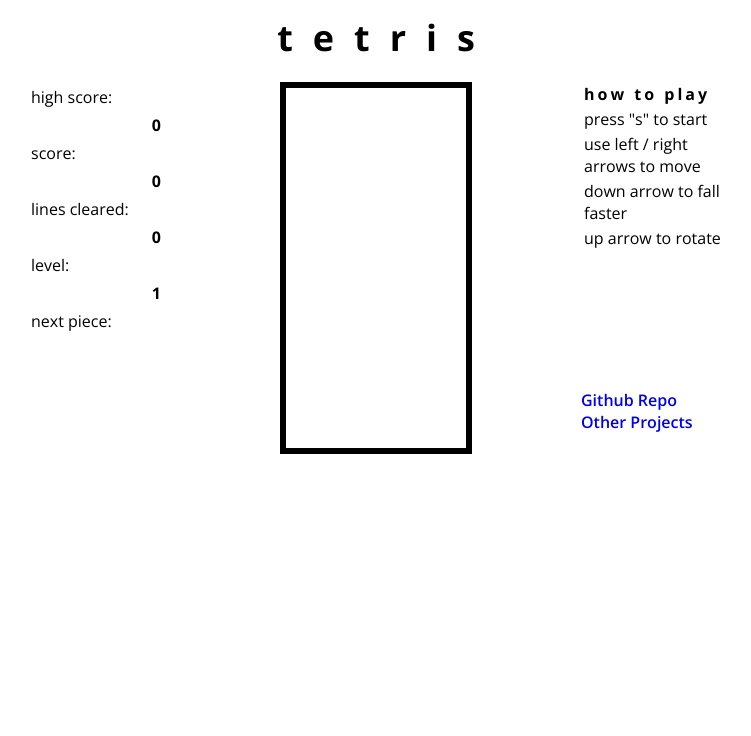
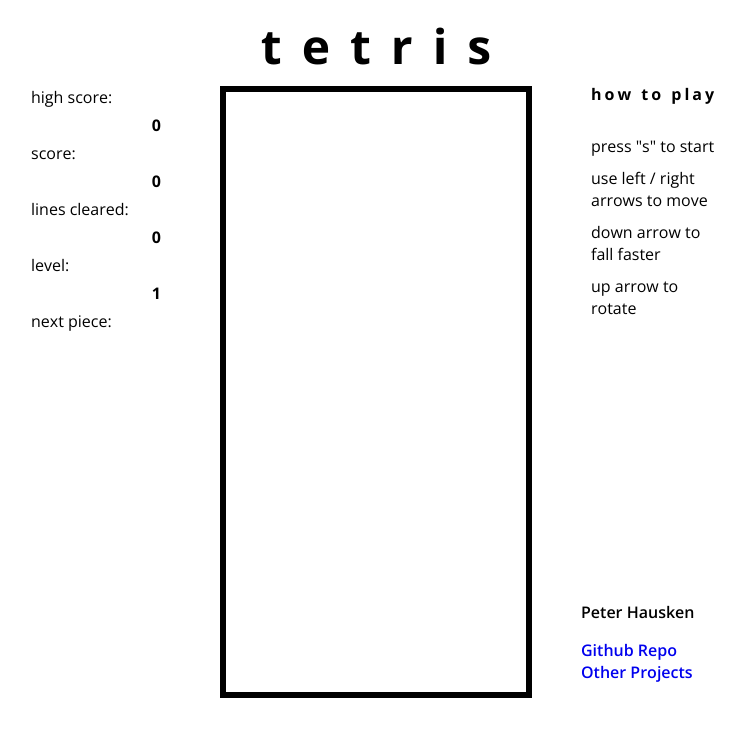
Before and after one commit to phausken/Tetris, a plain HTML site: page index.html in a window 1280 px wide. Shown: the whole page, without its empty margins (264-1015 px from the left). Drawn offline with nearby package versions, Linux system fonts and the light colour scheme.

Commit message:
Add name, fix sizing

```diff
--- a/index.html
+++ b/index.html
@@ -39,6 +39,7 @@
           <p>up arrow to rotate</p>
         </div>
         <div class="links">
+          <p>Peter Hausken</p>
           <a href="https://github.com/phausken/Tetris">
           Github Repo</a>
           <a href="https://phausken.github.io/Portfolio/">
--- a/stylesheets/tetris.css
+++ b/stylesheets/tetris.css
@@ -7,14 +7,15 @@
 }
 
 
-
 h1{
   padding-left: 20px;
   letter-spacing: 20px;
-  font-size: 36px;
+  font-size: 48px ;
   margin-top: 5px;
-  margin-bottom: 20px;
+  margin-bottom: 8px;
 }
+
+
 
 .scoreboard > p {
 
@@ -39,7 +40,7 @@
 .screen{
   display: flex;
   justify-content: center;
-  height: 100%;
+  top: 20vh;
   width: 100%;
 }
 
@@ -115,7 +116,7 @@
   display: flex;
   flex-direction: column;
   justify-content: space-between;
-  height: 350px;
+  height: 600px;
   width: 150px;
   margin-top: 75px;
   margin-right: 50px;
@@ -128,13 +129,14 @@
 
 
 .instructions > p {
-  margin: 3px;
+  margin: 10px;
 }
 
 .instructions > p:first-child{
   margin-top: 0px;
   font-weight: 800;
   letter-spacing: 3px;
+  margin-bottom: 30px;
 }
 
 .links{
```
Also changed, not shown: lib/board.js.
